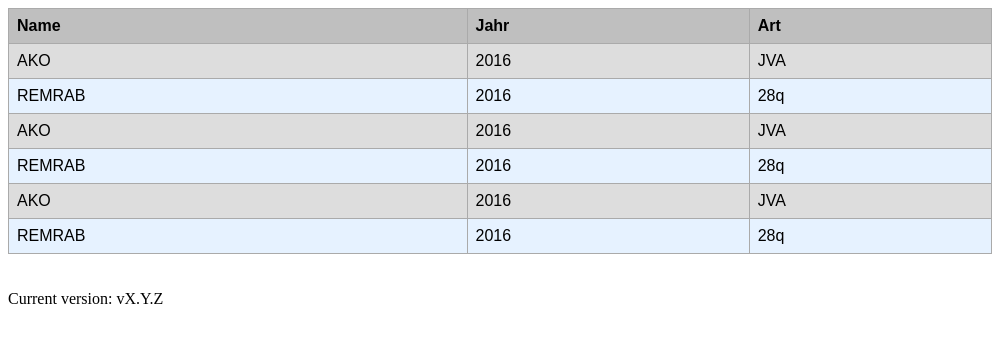
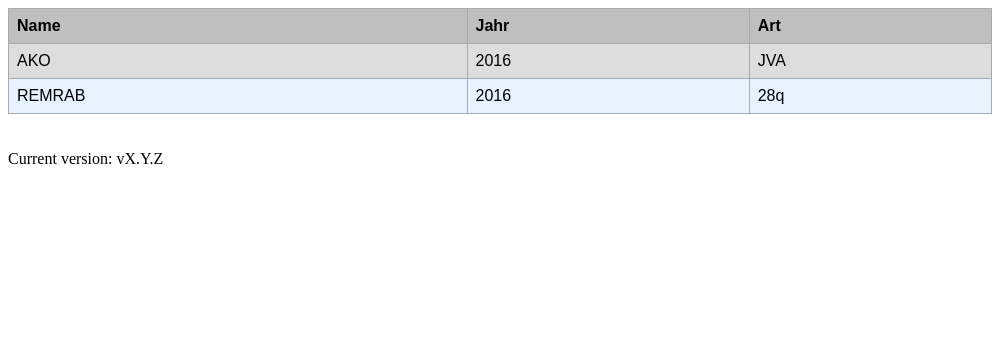
Before and after one commit to Borsi92/auto-update-app-public, an Electron app: page index.html in a window 1000 px wide. Drawn offline with Linux system fonts and the light colour scheme; no server answers.

Commit message:
version change + Tabelleneinträge entfernt

```diff
--- a/index.html
+++ b/index.html
@@ -23,26 +23,6 @@
             <td>2016</td>
             <td>28q</td>
           </tr>
-          <tr>
-                <td>AKO</td>
-                <td>2016</td>
-                <td>JVA</td>
-            </tr>
-            <tr>
-              <td>REMRAB</td>
-              <td>2016</td>
-              <td>28q</td>
-            </tr>
-            <tr>
-                    <td>AKO</td>
-                    <td>2016</td>
-                    <td>JVA</td>
-                </tr>
-                <tr>
-                  <td>REMRAB</td>
-                  <td>2016</td>
-                  <td>28q</td>
-                </tr>
       </table>
 
       <br><br>
--- a/package.json
+++ b/package.json
@@ -1,6 +1,6 @@
 {
   "name": "auto-update-app",
-  "version": "1.0.5",
+  "version": "1.0.6",
   "description": "",
   "main": "main.js",
   "scripts": {
```
